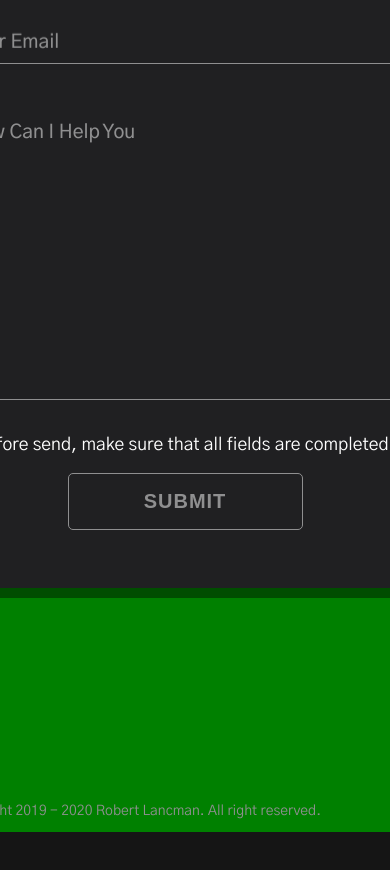
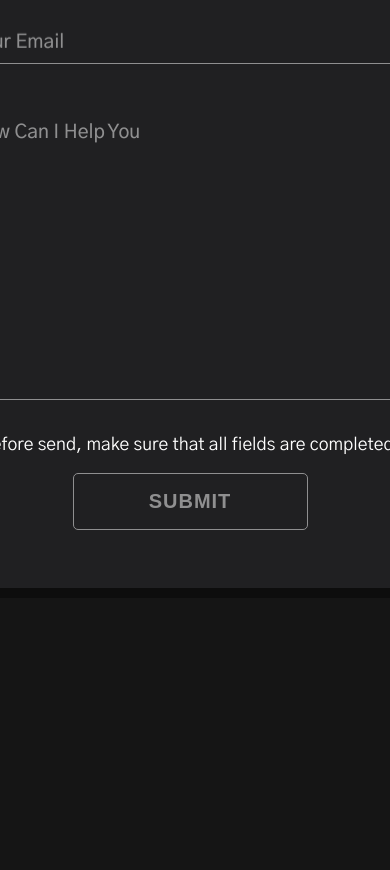
Before and after one commit to Bert0ne/LANCMAN.PL, a website: page index.html in a window 390 px wide. Shown: the part 1869-2739 px from the top of the page. Before the commit the page ends 2711 px from the top, so only its background shows below. Drawn offline with Linux system fonts and the light colour scheme.

```diff
--- a/css/style.css
+++ b/css/style.css
@@ -213,6 +213,10 @@
           @media only screen and (max-width: 1350px) {
             .main_container--right .about .frontDiv p:last-child {
               font-size: 40px; } }
+  .main_container--right .copyright {
+    font-size: 14px;
+    position: absolute;
+    bottom: 0; }
 
 .nav {
   color: #8F8F90;
@@ -267,10 +271,11 @@
       padding: 30px 30px 0 0; } }
   @media only screen and (max-width: 1000px) {
     .contact {
-      min-width: 80%;
       margin: 0;
       padding: 0;
-      background-color: green; } }
+      align-self: flex-end;
+      margin-right: 10px;
+      height: 200vh; } }
   .contact__form {
     background-color: #202022;
     padding: 2rem 3rem 4rem;
@@ -445,10 +450,6 @@
     .contact__form .floating__label2::before,
     .contact__form .floating__input2:focus + .floating__label2::before {
       transform: translate3d(0, -3.12rem, 0) scale3d(0.82, 0.82, 1); }
-  .contact .copyright {
-    font-size: 14px;
-    position: absolute;
-    bottom: 10px; }
 
 .projects {
   width: 100%;
--- a/index.html
+++ b/index.html
@@ -232,9 +232,13 @@
                           <p id="my-form-status"></p>
                     </form>
                 </div>
-                <p class="copyright">&copy; Copyright 2019 - <span class="current_year"></span> Robert Lancman. All right reserved.</p>
+
+
+
 
             </div>
+            <p class="copyright">&copy; Copyright 2019 - <span class="current_year"></span> Robert Lancman. All right reserved.</p>
+
             <!-- CONTACT END-->
         </div>
         <!-- MAIN CONTAINER RIGHT END-->
```
